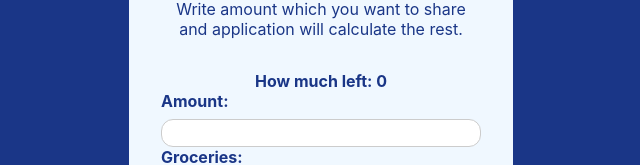
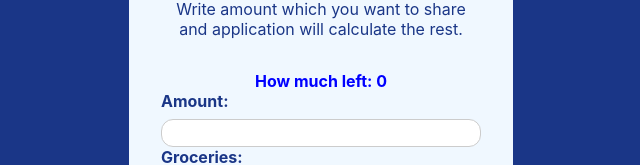
Before and after one commit to alicja-begovic/zero-based-budget-app, a React (Create React App) app: page / in a window 1280 px wide. Shown: the part 159-324 px from the top of the page, without its empty margins (319-959 px from the left). Built offline with nearby package versions, Linux system fonts and the light colour scheme.

Commit message:
changing font-color under if condition

```diff
--- a/src/components/Form.js
+++ b/src/components/Form.js
@@ -15,7 +15,9 @@ export default function Form() {
   return (
     <form className={classes.control}>
       <p>
-        <strong>How much left: {calc}</strong>
+        <strong style={{color: calc < 0 ?  'red' : 'blue'}}>
+          How much left: {calc}
+        </strong>
       </p>
       <div className={classes.control}>
         <label>Amount:</label>
--- a/src/components/Form.modules.css
+++ b/src/components/Form.modules.css
@@ -26,7 +26,7 @@
 }
 
 form {
-    padding: 2rem;;
+  padding: 2rem;
 }
 
 .div {
```
Lines whose indentation alone changed are shown as unchanged.
